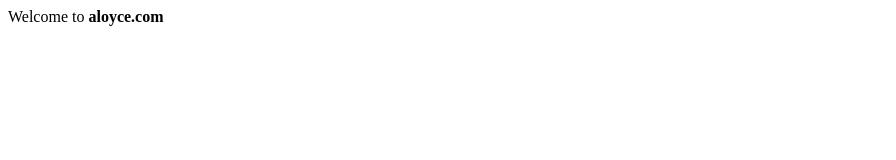
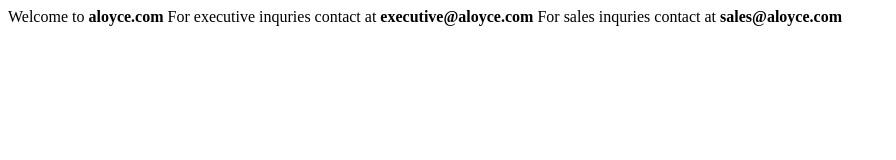
Before and after one commit to jimboomble/aloyce, a plain HTML site: page index.html in a window 1280 px wide. Shown: the whole page, without its empty margins (0-896 px from the left). Drawn offline with Linux system fonts and the light colour scheme.

Commit message:
Update index.html

```diff
--- a/index.html
+++ b/index.html
@@ -1 +1,4 @@
 Welcome to <b>aloyce.com</b>
+
+For executive inquries contact at <b>executive@aloyce.com</b>
+For sales inquries contact at <b>sales@aloyce.com</b>
```
